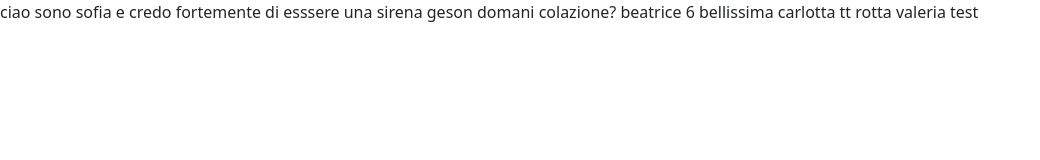
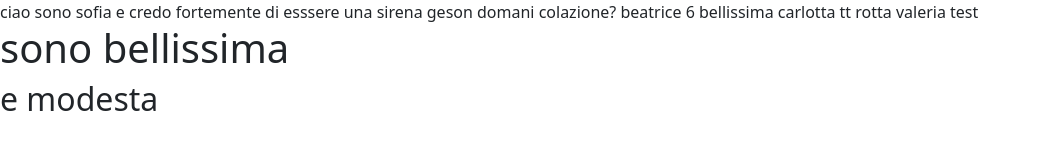
Before and after one commit to evuskatrallalluska/cvdi, a plain HTML site: page index.html in a window 1280 px wide. Shown: the whole page, without its empty margins (0-1040 px from the left). Drawn offline with nearby package versions, Linux system fonts and the light colour scheme.

Commit message:
mannaggia

```diff
--- a/index.html
+++ b/index.html
@@ -18,3 +18,5 @@ valeria
 
 
 test
+<h1> sono bellissima </h1>
+<h2>e modesta </h2>
```
